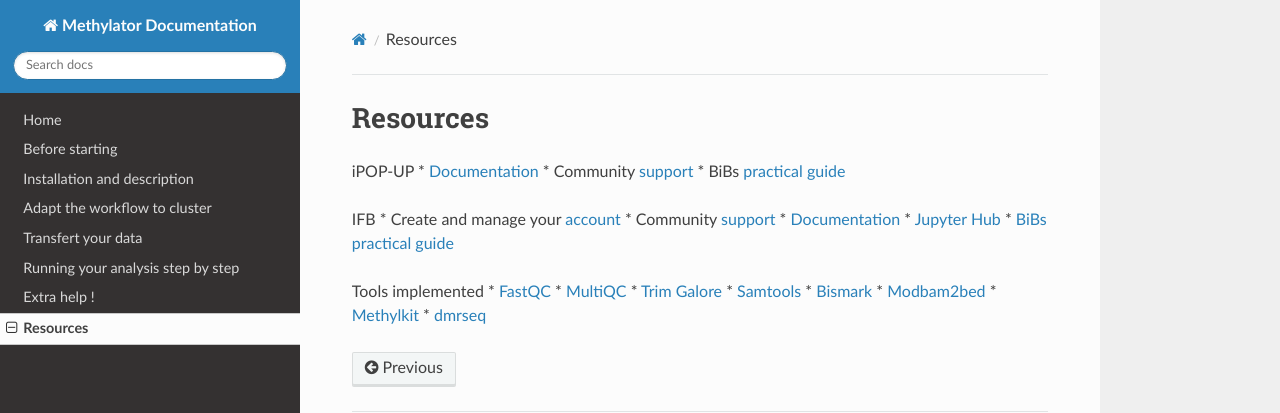
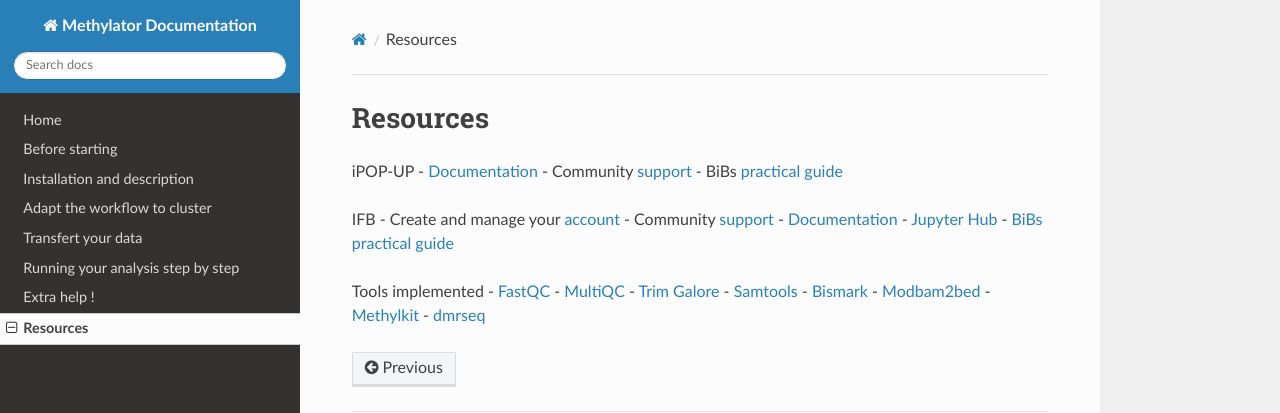
Before and after one commit to parisepigenetics/Methylator-Documentation, an MkDocs documentation site: the page built from docs/resources.md, in a window 1280 px wide. Shown: the top 413 px of the page. Built offline with MkDocs 1.6.1, drawn with Linux system fonts in a browser that asks for light colours; nearby versions of some CDN libraries.

```diff
--- a/docs/resources.md
+++ b/docs/resources.md
@@ -1,23 +1,23 @@
 # Resources
 
 iPOP-UP
-* [Documentation](https://ipop-up.docs.rpbs.univ-paris-diderot.fr/documentation/)
-* Community [support](https://discourse.rpbs.univ-paris-diderot.fr/c/ipop-up)
-* BiBs [practical guide](https://parisepigenetics.github.io/bibs/cluster/ipopup/#/cluster)
+- [Documentation](https://ipop-up.docs.rpbs.univ-paris-diderot.fr/documentation/)
+- Community [support](https://discourse.rpbs.univ-paris-diderot.fr/c/ipop-up)
+- BiBs [practical guide](https://parisepigenetics.github.io/bibs/cluster/ipopup/#/cluster)
 
 IFB
-* Create and manage your [account](https://my.cluster.france-bioinformatique.fr/manager2/login)
-* Community [support](https://community.cluster.france-bioinformatique.fr)
-* [Documentation](https://ifb-elixirfr.gitlab.io/cluster/doc/)
-* [Jupyter Hub](https://jupyterhub.cluster.france-bioinformatique.fr)
-* [BiBs practical guide](https://parisepigenetics.github.io/bibs/cluster/ifb/#/cluster)
+- Create and manage your [account](https://my.cluster.france-bioinformatique.fr/manager2/login)
+- Community [support](https://community.cluster.france-bioinformatique.fr)
+- [Documentation](https://ifb-elixirfr.gitlab.io/cluster/doc/)
+- [Jupyter Hub](https://jupyterhub.cluster.france-bioinformatique.fr)
+- [BiBs practical guide](https://parisepigenetics.github.io/bibs/cluster/ifb/#/cluster)
 
 Tools implemented
-* [FastQC](https://www.bioinformatics.babraham.ac.uk/projects/fastqc/)
-* [MultiQC](https://multiqc.info/docs/)
-* [Trim Galore](https://www.bioinformatics.babraham.ac.uk/projects/trim_galore/)
-* [Samtools](http://www.htslib.org/doc/samtools.html)
-* [Bismark](https://www.bioinformatics.babraham.ac.uk/projects/bismark/)
-* [Modbam2bed](https://github.com/epi2me-labs/modbam2bed)
-* [Methylkit](https://bioconductor.org/packages/release/bioc/vignettes/methylKit/inst/doc/methylKit.html)
-* [dmrseq](https://bioconductor.org/packages/devel/bioc/vignettes/dmrseq/inst/doc/dmrseq.html)
+- [FastQC](https://www.bioinformatics.babraham.ac.uk/projects/fastqc/)
+- [MultiQC](https://multiqc.info/docs/)
+- [Trim Galore](https://www.bioinformatics.babraham.ac.uk/projects/trim_galore/)
+- [Samtools](http://www.htslib.org/doc/samtools.html)
+- [Bismark](https://www.bioinformatics.babraham.ac.uk/projects/bismark/)
+- [Modbam2bed](https://github.com/epi2me-labs/modbam2bed)
+- [Methylkit](https://bioconductor.org/packages/release/bioc/vignettes/methylKit/inst/doc/methylKit.html)
+- [dmrseq](https://bioconductor.org/packages/devel/bioc/vignettes/dmrseq/inst/doc/dmrseq.html)
```
